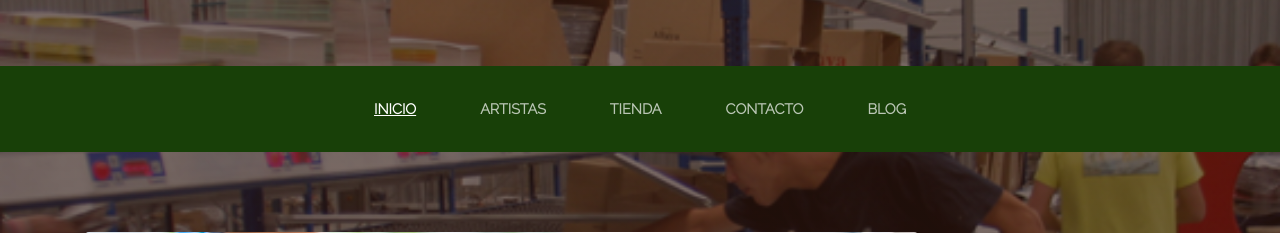
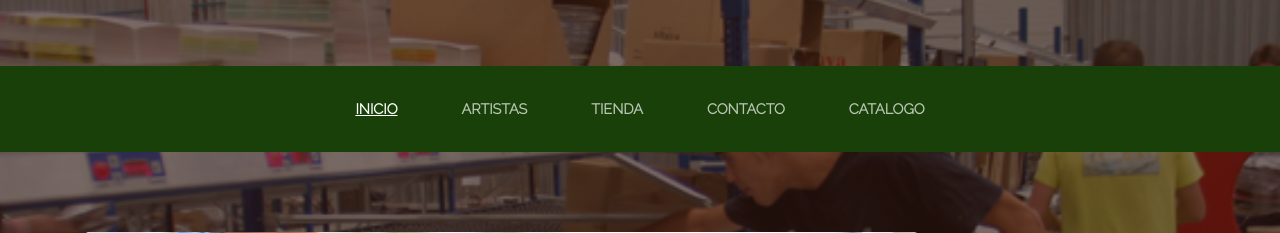
Before and after one commit to Loree1512/DjangoWebZero, a Django app: page / in a window 1280 px wide. Shown: the part 158-391 px from the top of the page. Run offline with Django 3.2, Linux system fonts and the light colour scheme; some libraries are stand-ins or nearby versions.

Commit message:
mostar datos en catalogo

```diff
--- a/WebZero/urls.py
+++ b/WebZero/urls.py
@@ -19,5 +19,6 @@ from django.urls import path, include
 urlpatterns = [
     path('admin/', admin.site.urls),
     path('artistas/', include('artistas.urls')),
+    path('catalogo/', include('catalogo.urls')),
     path('', include('webzeroapp.urls')),
 ]
--- /dev/null
+++ b/catalogo/urls.py
@@ -0,0 +1,9 @@
+from django.urls import path
+
+from . import views
+
+
+urlpatterns = [
+    path('', views.catalogo, name='Catalogo'),
+
+]
--- a/catalogo/views.py
+++ b/catalogo/views.py
@@ -1,3 +1,7 @@
 from django.shortcuts import render
+from catalogo.models import Articulo
+# Create your views here.
 
-# Create your views here.
+def catalogo(request):
+    articulos = Articulo.objects.all()
+    return render(request, "catalogo/catalogo.html", {"articulos":articulos})
--- a/webzeroapp/templates/webzeroapp/base.html
+++ b/webzeroapp/templates/webzeroapp/base.html
@@ -47,7 +47,7 @@
             <a class="nav-link text-uppercase text-expanded" href="{% url 'Contacto' %}">Contacto</a>
           </li>
           <li class="nav-item px-lg-4">
-            <a class="nav-link text-uppercase text-expanded" href="{% url 'Blog' %}">Blog</a>
+            <a class="nav-link text-uppercase text-expanded" href="{% url 'Catalogo' %}">Catalogo</a>
           </li>
 
         </ul>
--- a/webzeroapp/urls.py
+++ b/webzeroapp/urls.py
@@ -7,7 +7,6 @@ from django.conf.urls.static import static
 urlpatterns = [
     path('', views.home, name='Home'),
     path('tienda', views.tienda, name='Tienda'),
-    path('blog', views.blog, name='Blog'),
     path('contacto', views.contacto, name='Contacto'),
 
 ]
--- a/webzeroapp/views.py
+++ b/webzeroapp/views.py
@@ -12,9 +12,7 @@ def tienda(request):
 
     return render(request, "webzeroapp/tienda.html")
 
-def blog(request):
 
-    return render(request, "webzeroapp/blog.html")
 
 def contacto(request):
 
```
Also changed, not shown: catalogo/templates/catalogo/catalogo.html (added, +17 -0 lines), webzeroapp/templates/webzeroapp/blog.html (deleted, +0 -7 lines).
